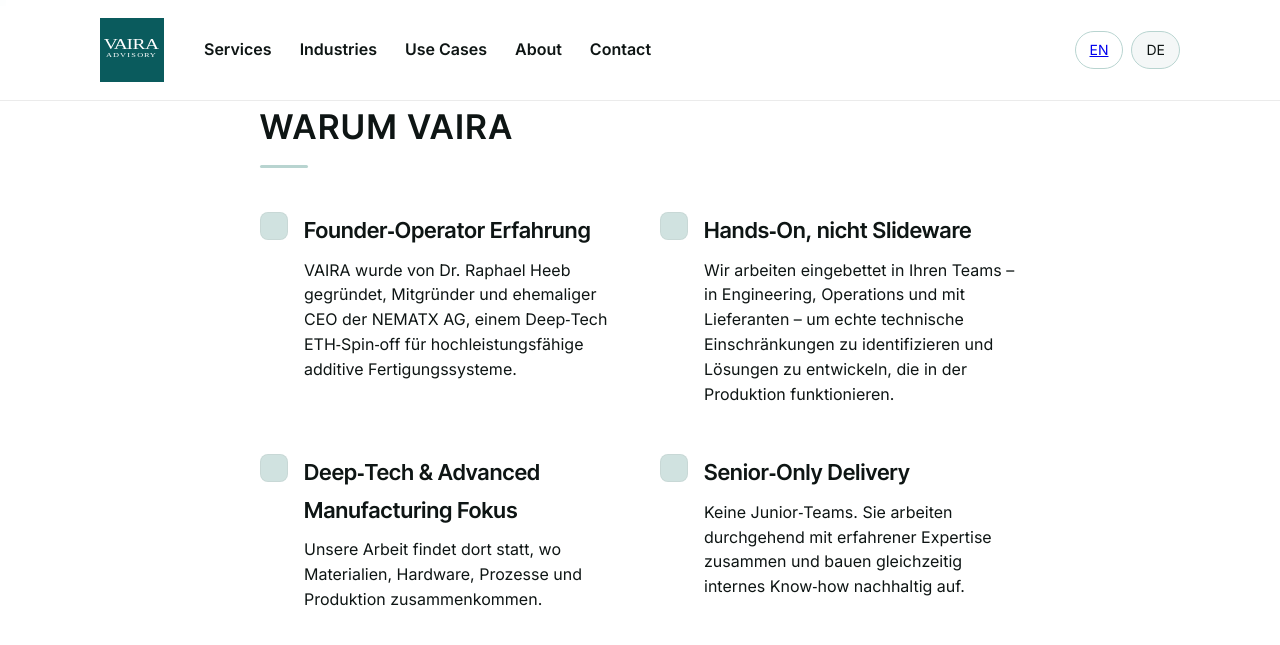
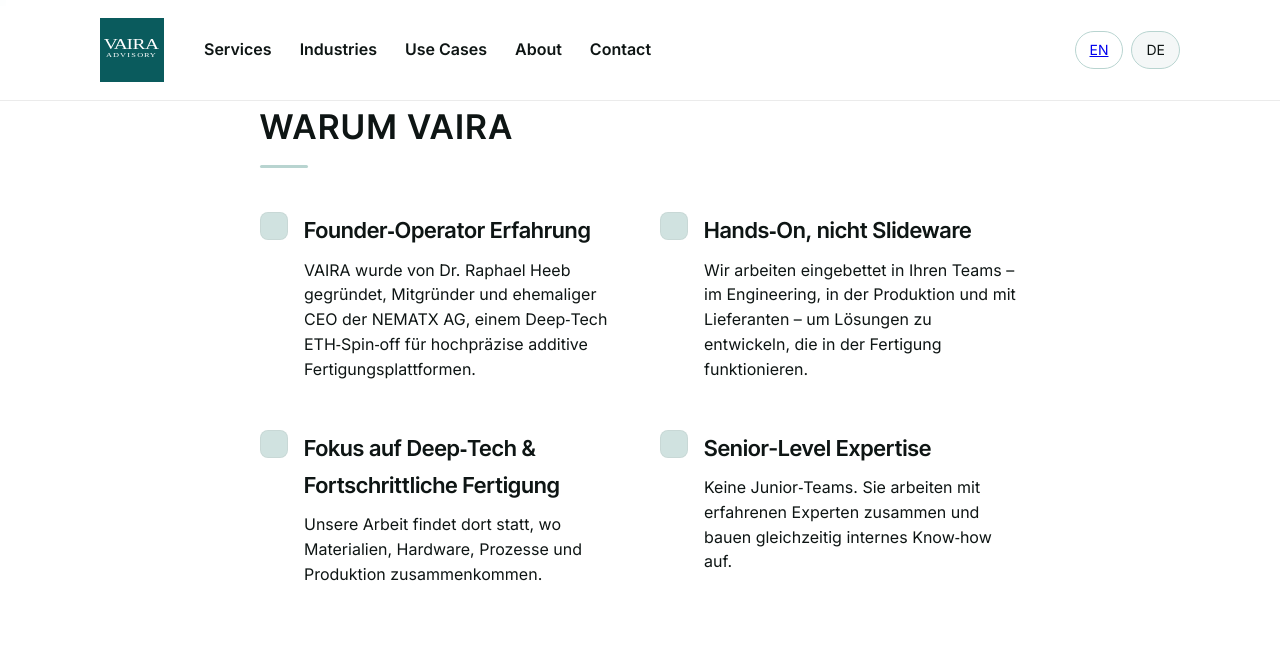
Before and after one commit to raphaelheeb/vaira-advisory, a Jekyll site: the page built from de/index.html, in a window 1280 px wide and 1400 px high, scrolled down 2097 px, cut to the strip 0-739 px from the top of the window. Shown: the top 645 px of the strip. Built offline with Jekyll 4.4.1, drawn with Linux system fonts in a browser that asks for light colours; some of the changed text lies outside the part shown.

Commit message:
Update index.html

```diff
--- a/de/index.html
+++ b/de/index.html
@@ -17,7 +17,7 @@
           Technologie.<br>Vom Konzept zur industriellen Umsetzung.
         </h1>
         <p class="hero-sub">
-          Wir unterstützen technologie‑ und engineering‑getriebene Organisationen dabei, komplexe Entwicklungen in skalierbare Produkte zu überführen – von der frühen Validierung bis zur Industrialisierung, eng abgestimmt mit Ihren Teams.
+          Wir unterstützen technologiegetriebene Organisationen dabei, komplexe Entwicklungen in skalierbare Produkte zu überführen – von der Validierung bis zur Industrialisierung, eng abgestimmt mit Ihren Teams.
         </p>
         <div class="hero-ctas">
           <a href="mailto:info@vaira-advisory.com" class="cta-btn cta-btn--primary">Gespräch starten</a>
@@ -75,7 +75,7 @@
       <ul class="checklist">
         <li>Innovations‑ & Technologie‑Strategie</li>
         <li>Hands‑On Technologieentwicklung</li>
-        <li>Industrialisierung & Advanced Manufacturing</li>
+        <li>Industrialisierung & Fortschrittliche Fertigung</li>
       </ul>
     </div>
 
@@ -129,7 +129,7 @@
         <div>
           <h3>Founder‑Operator Erfahrung</h3>
           <p>
-            VAIRA wurde von Dr. Raphael Heeb gegründet, Mitgründer und ehemaliger CEO der NEMATX AG, einem Deep‑Tech ETH‑Spin‑off für hochleistungsfähige additive Fertigungssysteme.
+            VAIRA wurde von Dr. Raphael Heeb gegründet, Mitgründer und ehemaliger CEO der NEMATX AG, einem Deep‑Tech ETH‑Spin‑off für hochpräzise additive Fertigungsplattformen.
           </p>
         </div>
       </div>
@@ -139,7 +139,7 @@
         <div>
           <h3>Hands‑On, nicht Slideware</h3>
           <p>
-            Wir arbeiten eingebettet in Ihren Teams – in Engineering, Operations und mit Lieferanten – um echte technische Einschränkungen zu identifizieren und Lösungen zu entwickeln, die in der Produktion funktionieren.
+            Wir arbeiten eingebettet in Ihren Teams – im Engineering, in der Produktion und mit Lieferanten – um Lösungen zu entwickeln, die in der Fertigung funktionieren.
           </p>
         </div>
       </div>
@@ -147,7 +147,7 @@
       <div class="feature-block">
         <div class="feature-block-icon"></div>
         <div>
-          <h3>Deep‑Tech & Advanced Manufacturing Fokus</h3>
+          <h3>Fokus auf Deep‑Tech & Fortschrittliche Fertigung </h3>
           <p>
             Unsere Arbeit findet dort statt, wo Materialien, Hardware, Prozesse und Produktion zusammenkommen.
           </p>
@@ -157,9 +157,9 @@
       <div class="feature-block">
         <div class="feature-block-icon"></div>
         <div>
-          <h3>Senior‑Only Delivery</h3>
+          <h3>Senior-Level Expertise</h3>
           <p>
-            Keine Junior‑Teams. Sie arbeiten durchgehend mit erfahrener Expertise zusammen und bauen gleichzeitig internes Know‑how nachhaltig auf.
+            Keine Junior‑Teams. Sie arbeiten mit erfahrenen Experten zusammen und bauen gleichzeitig internes Know‑how auf.
           </p>
         </div>
       </div>
@@ -176,12 +176,12 @@
 
       <div class="editorial">
         <p>
-          Wir verbinden technische Tiefe mit operativem Pragmatismus. Unsere Arbeit ist hands‑on, kollaborativ und eng an realen Rahmenbedingungen orientiert – von Materialien und Prozessen bis zu Anlagen, Lieferanten und Produktionslinien.
+          Wir kombinieren technische Tiefe mit operativem Pragmatismus. Unsere Arbeit ist hands‑on, kollaborativ und eng an Ihre Rahmenbedingungen geknüpft - von Materialien über Prozesse bis zu Anlagen.
         </p>
       </div>
 
       <p>
-        Wir konzentrieren uns darauf, die richtigen Probleme zu lösen, Komplexität zu reduzieren und skalierbare Lösungen zu entwickeln, die in industriellen Umgebungen zuverlässig funktionieren.
+        Wir konzentrieren uns darauf, Komplexität zu reduzieren und skalierbare Lösungen zu entwickeln, die in industriellen Umgebungen zuverlässig funktionieren.
       </p>
     </div>
 
```
Also changed, not shown: other parts of de/index.html (+2 -2 lines).
